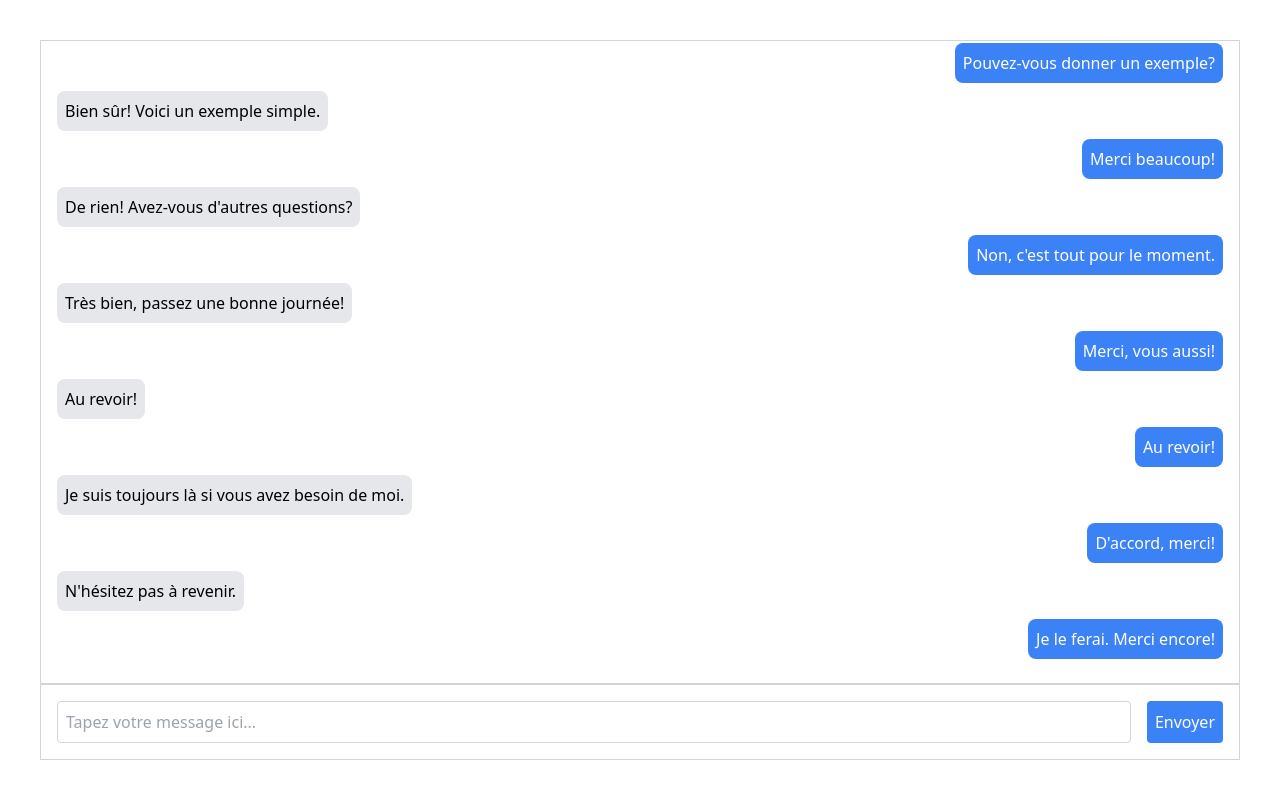
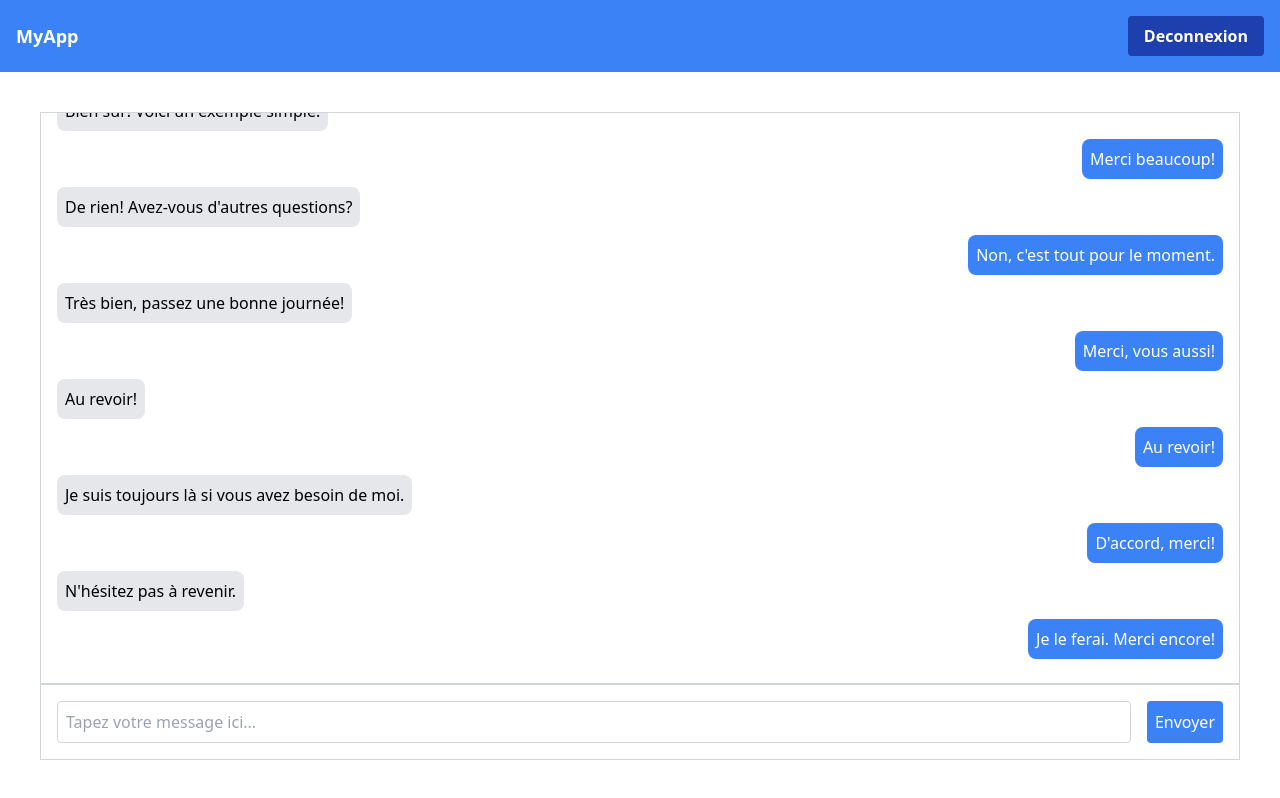
Before and after one commit to mardev60/assist-me, a React (Vite) app in the folder client/: page / in a window 1280 px wide. Built offline with nearby package versions, Linux system fonts and the light colour scheme; sample sign-in values are in the browser's storage.

Commit message:
feat: redirect after login / register && logout

```diff
--- a/client/src/components/index.ts
+++ b/client/src/components/index.ts
@@ -1,3 +1,4 @@
 export * from "./button";
 export * from "./input-group";
 export * from "./message-list";
+export * from "./navbar";
--- /dev/null
+++ b/client/src/components/navbar/index.ts
@@ -0,0 +1 @@
+export { Navbar } from "./navbar";
--- /dev/null
+++ b/client/src/components/navbar/navbar.tsx
@@ -0,0 +1,29 @@
+import { FC } from "react";
+import { useNavigate } from "react-router";
+
+const Navbar: FC = () => {
+    const navigate = useNavigate();
+
+    const handleLogout = () => {
+        localStorage.removeItem("access_token");
+        navigate("/connexion");
+    };
+
+    return (
+        <nav className="bg-blue-500 p-4">
+            <div className="container mx-auto flex justify-between items-center">
+                <div className="text-white text-lg font-bold">MyApp</div>
+                <div className="flex space-x-4">
+                    <button
+                        onClick={handleLogout}
+                        className="bg-blue-800 hover:bg-blue-700 text-white font-bold py-2 px-4 rounded"
+                    >
+                        Deconnexion
+                    </button>
+                </div>
+            </div>
+        </nav>
+    );
+};
+
+export { Navbar };
--- a/client/src/hooks/chat/use-chat.hook.ts
+++ b/client/src/hooks/chat/use-chat.hook.ts
@@ -58,8 +58,6 @@ const useChat = () => {
     const messagesEndRef = useRef<HTMLDivElement | null>(null);
 
     const handleSend = () => {
-        console.log("jey");
-
         if (input.trim()) {
             setMessages([
                 ...messages,
--- a/client/src/pages/homepage/homepage.tsx
+++ b/client/src/pages/homepage/homepage.tsx
@@ -1,19 +1,24 @@
 import { FC } from "react";
-import { InputGroup, MessageList } from "../../components";
+import { InputGroup, MessageList, Navbar } from "../../components";
 import { useChat } from "../../hooks";
 
 const Homepage: FC = () => {
     const { messages, messagesEndRef, setInput, input, handleSend } = useChat();
 
     return (
-        <div className="flex flex-col h-screen justify-between p-10">
-            <MessageList messages={messages} messagesEndRef={messagesEndRef} />
-
-            <InputGroup
-                setInput={setInput}
-                input={input}
-                handleSend={handleSend}
-            />
+        <div className="conteneur max-h-screen flex flex-col">
+            <Navbar />
+            <div className="contenu flex flex-col justify-between p-10 flex-grow overflow-y-auto">
+                <MessageList
+                    messages={messages}
+                    messagesEndRef={messagesEndRef}
+                />
+                <InputGroup
+                    setInput={setInput}
+                    input={input}
+                    handleSend={handleSend}
+                />
+            </div>
         </div>
     );
 };
--- a/client/src/pages/login/login.tsx
+++ b/client/src/pages/login/login.tsx
@@ -1,10 +1,12 @@
 import axios from "axios";
 import { FC, useState } from "react";
-import { Link } from "react-router-dom";
+import { Link, useNavigate } from "react-router-dom";
 
 const Login: FC = () => {
     const [email, setEmail] = useState<string>("");
     const [password, setPassword] = useState<string>("");
+
+    const navigate = useNavigate();
 
     const handleLogin = async (event: React.FormEvent<HTMLFormElement>) => {
         event.preventDefault();
@@ -15,6 +17,7 @@ const Login: FC = () => {
             });
             const token = response.data.token;
             localStorage.setItem("access_token", token);
+            navigate("/");
         } catch (error) {
             console.error("Login error:", error);
         }
--- a/client/src/pages/register/register.tsx
+++ b/client/src/pages/register/register.tsx
@@ -1,13 +1,24 @@
+import axios from "axios";
 import { FC, useState } from "react";
-import { Link } from "react-router-dom";
+import { Link, useNavigate } from "react-router-dom";
 
 const Register: FC = () => {
     const [email, setEmail] = useState<string>("");
     const [password, setPassword] = useState<string>("");
+    const navigate = useNavigate();
 
-    const handleRegister = (event: React.FormEvent<HTMLFormElement>) => {
+    const handleRegister = async (event: React.FormEvent<HTMLFormElement>) => {
         event.preventDefault();
-        console.log("Logging in with", { email, password });
+
+        try {
+            await axios.post("http://localhost:3000/register", {
+                email,
+                password,
+            });
+            navigate("/connexion");
+        } catch (error) {
+            console.error("Login error:", error);
+        }
     };
 
     return (
```
